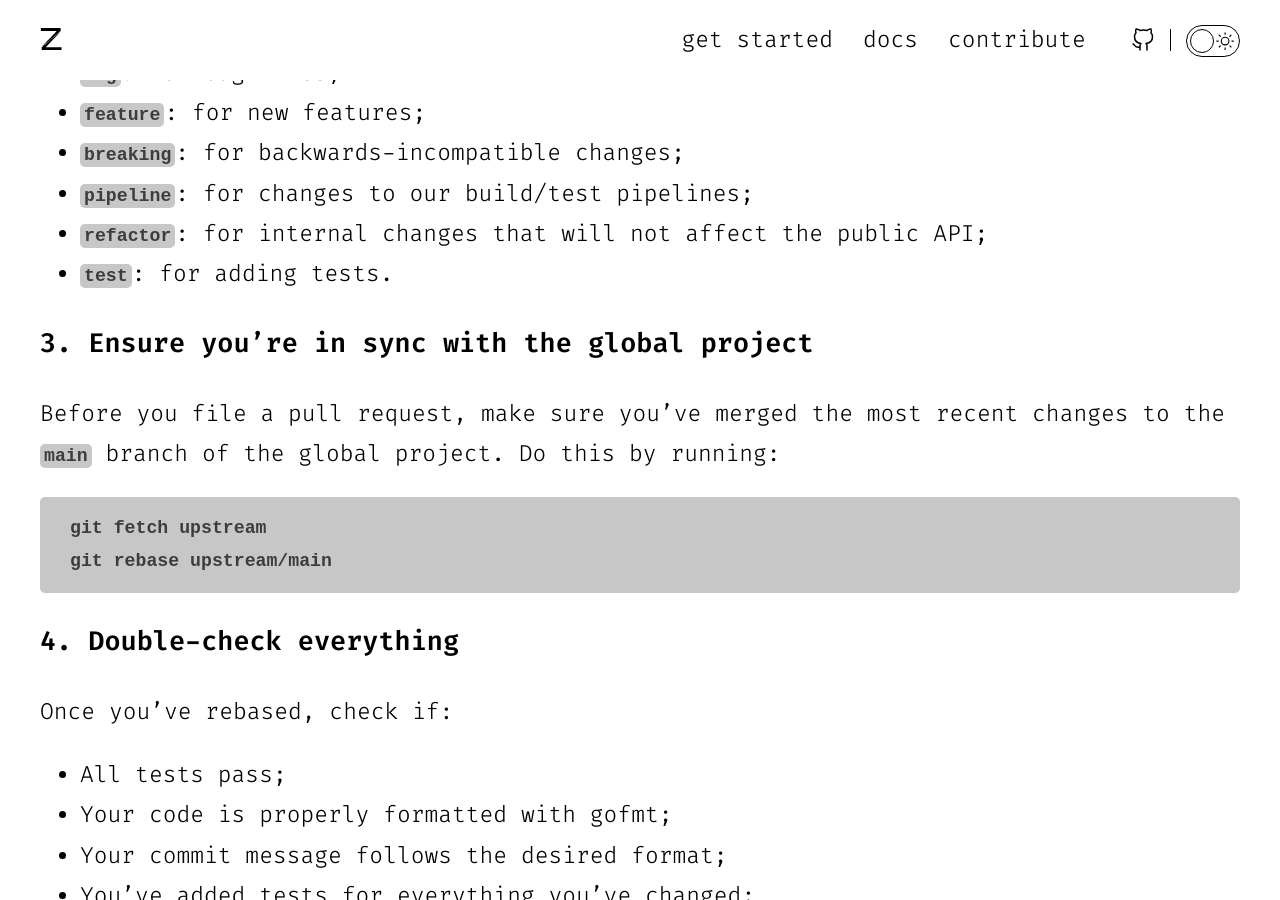
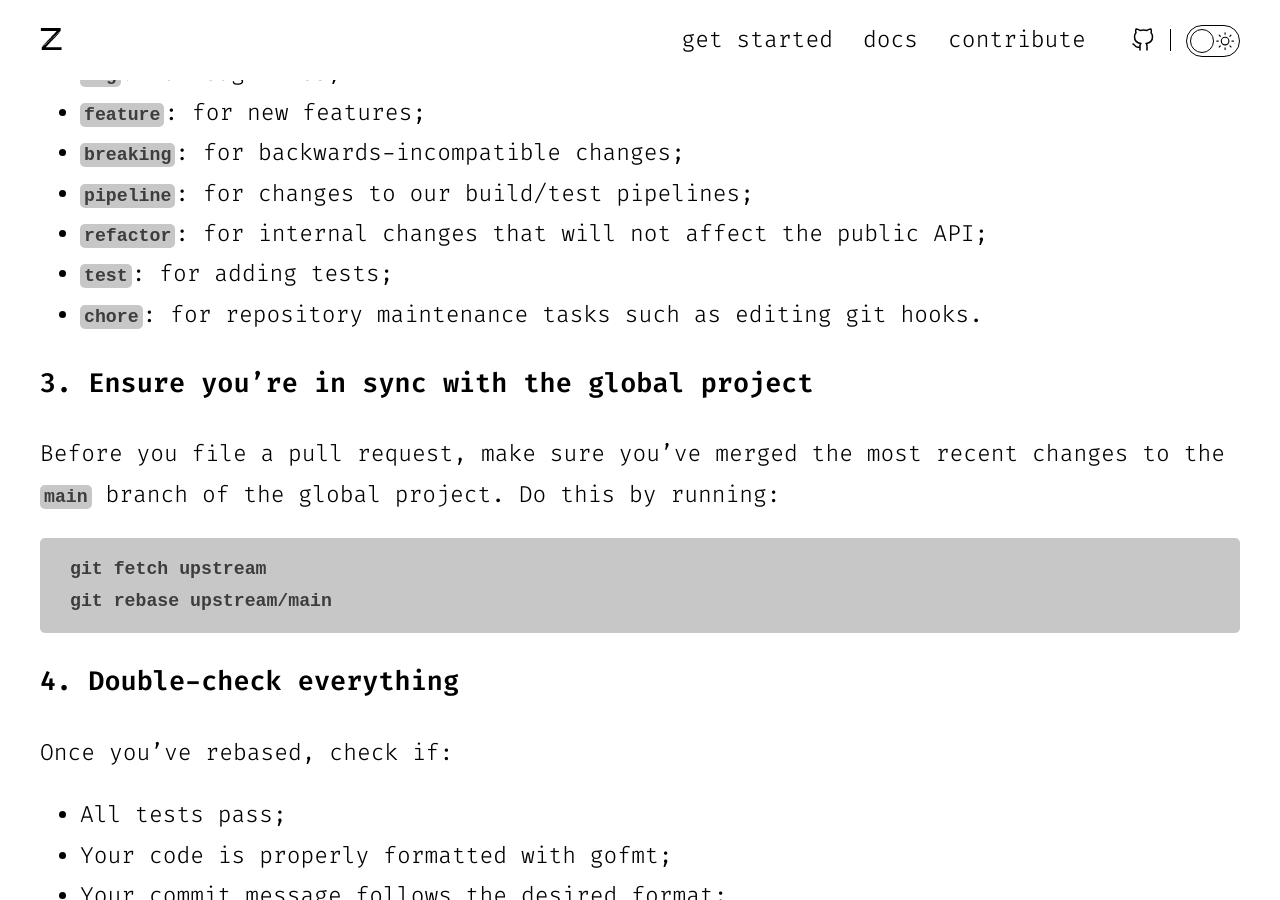
Before and after one commit to serramatutu/z, a Jekyll site: the page built from docs/pages/contribute.md, in a window 1280 px wide and 900 px high, scrolled down 3059 px. Built offline with Jekyll 4.4.1, drawn with Linux system fonts in a browser that asks for light colours.

```diff
--- a/docs/pages/contribute.md
+++ b/docs/pages/contribute.md
@@ -80,7 +80,8 @@ The first line must have this specific format because that's used by our build p
 - `breaking`: for backwards-incompatible changes;
 - `pipeline`: for changes to our build/test pipelines;
 - `refactor`: for internal changes that will not affect the public API;
-- `test`: for adding tests.
+- `test`: for adding tests;
+- `chore`: for repository maintenance tasks such as editing git hooks.
 
 ### 3. Ensure you're in sync with the global project
 Before you file a pull request, make sure you've merged the most recent changes to the `main` branch of the global project. Do this by running:
```
Also changed, not shown: 3 other files.
